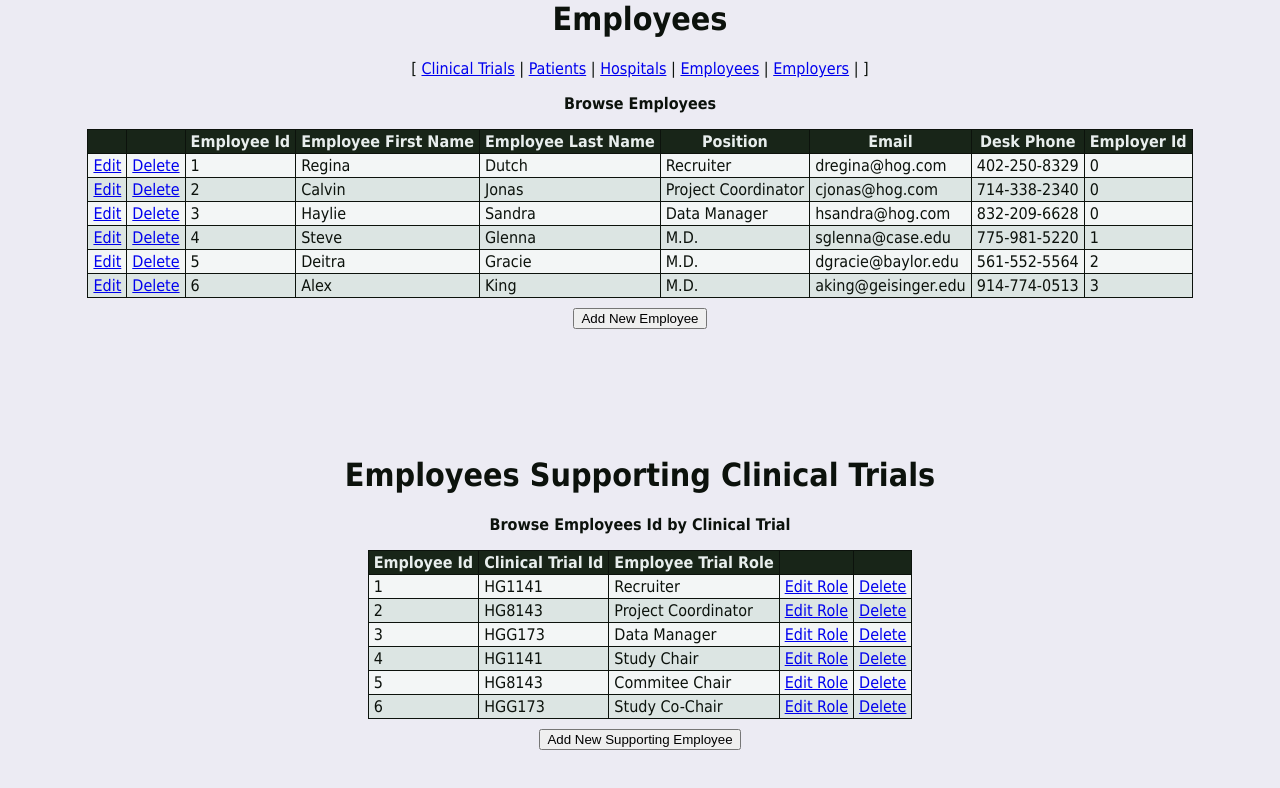
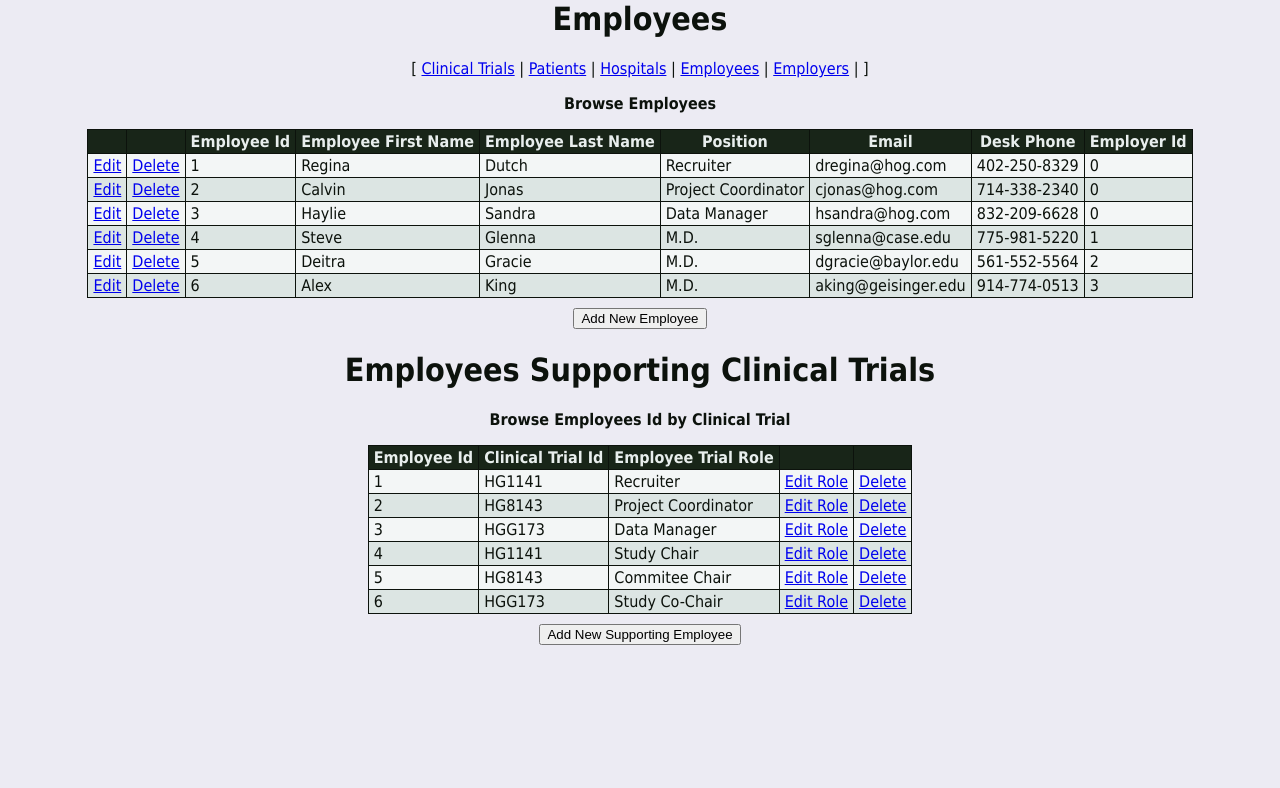
Before and after one commit to SpiderJW/Group117, a plain HTML site: page employees.html in a window 1280 px wide. Drawn offline with Linux system fonts and the light colour scheme.

Commit message:
Fixed spacing

```diff
--- a/employees.html
+++ b/employees.html
@@ -156,8 +156,8 @@
   </tr>
 </table>
 <button onClick="newEmployee()">Add New Employee</button>
-<p>&nbsp;</p>
 </div> <!-- browse -->
+<p></p>
 
 <div id="insert" style="display: block">
     <form id="addEmployee">
@@ -176,8 +176,6 @@
 	</form> <!--add new employee-->
 </div><!-- insert -->
 
-<p>&nbsp;</p>
-
 <div id="update" style="display: block">
   <form id="updateEmployee">
       <legend><strong>Update Employee</strong></legend>
@@ -195,8 +193,6 @@
   </form>
 </div>
 <!-- update -->
-
-<p>&nbsp;</p>
 
 <div id="delete" style="display: block">
   <form id="deleteEmployee">
```
